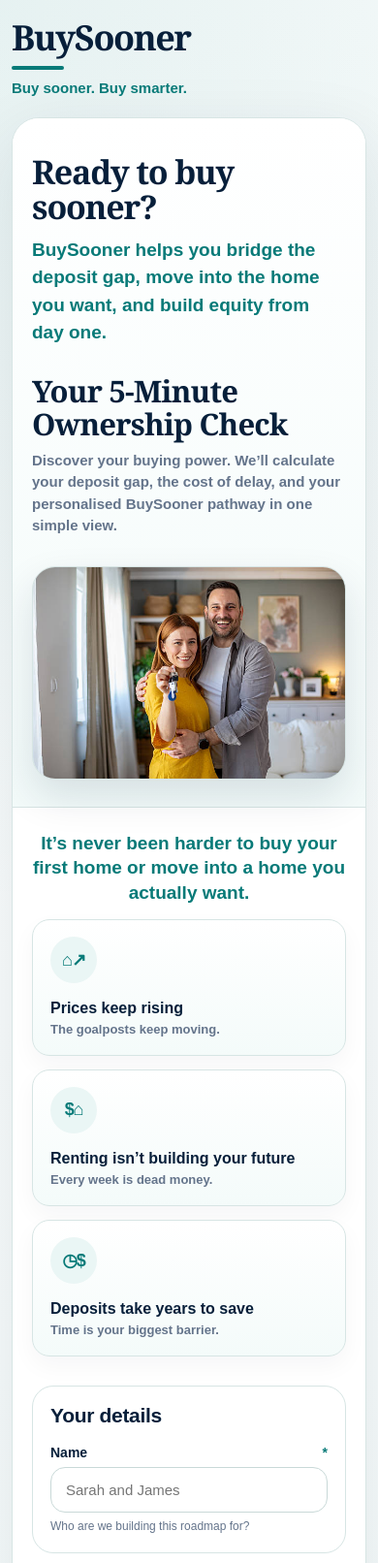
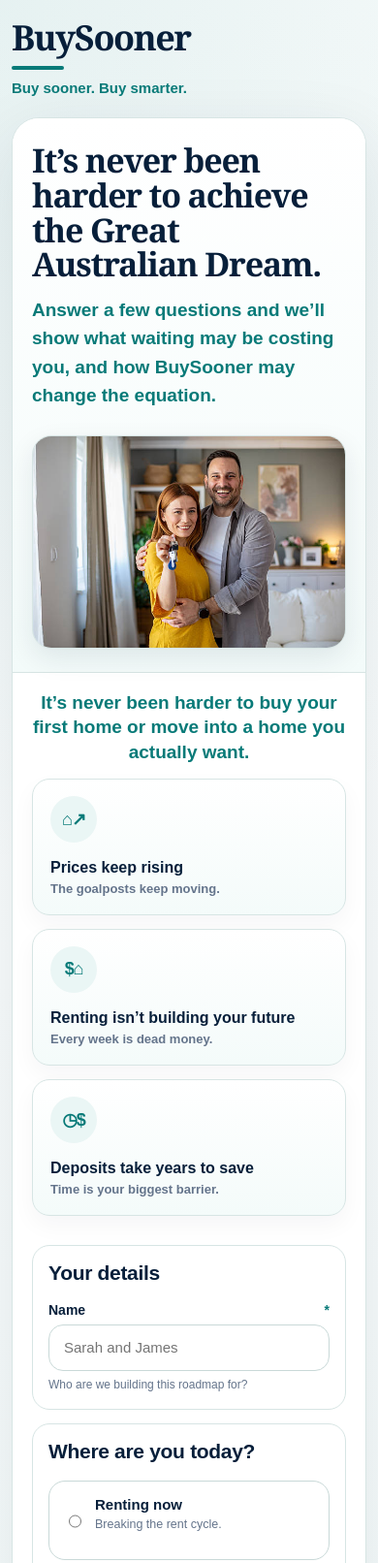
Before and after one commit to PaulBS-glitch/BS-prototype, a plain HTML site: page index.html in a window 390 px wide. Shown: the top 1612 px of the page at 97% size. Drawn offline with Linux system fonts and the light colour scheme.

Commit message:
Update page 1 hero copy and polish page 1 UX layout

```diff
--- a/index.html
+++ b/index.html
@@ -1076,6 +1076,33 @@
   }
 }
 
+
+    /* Page 1 UX/CX refinements */
+    #screen1 .hero { padding: 44px 44px 34px; }
+    #screen1 .hero-with-image { display: grid; grid-template-columns: minmax(0, 1.08fr) minmax(280px, 0.92fr); gap: 26px; align-items: stretch; }
+    #screen1 .hero-copy { display: grid; align-content: center; gap: 14px; }
+    #screen1 .hero h2 { margin-bottom: 0; max-width: 20ch; }
+    #screen1 .hero .promise { margin: 0; max-width: 58ch; line-height: 1.55; }
+    #screen1 .hero-image-panel { border-radius: 20px; overflow: hidden; border: 1px solid var(--border); box-shadow: 0 10px 28px rgba(7,31,58,0.09); min-height: 280px; }
+    #screen1 .hero-photo { width: 100%; height: 100%; object-fit: cover; display: block; }
+    #screen1 .fields { gap: 16px 20px; }
+    #screen1 input, #screen1 select { min-height: 48px; }
+    #screen1 .actions { margin-top: 34px; grid-template-columns: minmax(260px, auto) auto 1fr; }
+    #screen1 .primary, #screen1 .secondary { min-height: 52px; }
+
+    @media (max-width: 1024px) {
+      #screen1 .hero-with-image { grid-template-columns: 1fr; }
+      #screen1 .hero-image-panel { min-height: 220px; }
+      #screen1 .hero h2, #screen1 .hero .promise { max-width: 100%; }
+    }
+
+    @media (max-width: 560px) {
+      #screen1 .hero { padding: 26px 20px 24px; }
+      #screen1 .form-area { padding-top: 18px; }
+      #screen1 .section-card { border-radius: 18px; padding: 16px; }
+      #screen1 .radio-card { min-height: 72px; }
+      #screen1ActionBar { left: 0; right: 0; bottom: 10px; border-radius: 18px; }
+    }
 </style>
 </head>
 <body>
@@ -1086,7 +1113,7 @@
 <h1>BuySooner</h1><div class="brand-line"></div><p>Buy sooner. Buy smarter.</p>
 </div>
 <div class="card">
-<section class="hero hero-with-image"><div class="hero-copy"><h2>Ready to buy sooner?</h2><p class="promise">BuySooner helps you bridge the deposit gap, move into the home you want, and build equity from day one.</p><h3 class="check-title">Your 5-Minute Ownership Check</h3><p class="check-copy">Discover your buying power. We’ll calculate your deposit gap, the cost of delay, and your personalised BuySooner pathway in one simple view.</p></div><div class="hero-image-panel"><img alt="Couple holding keys to their new home" class="hero-photo" src="p1.jpg"/></div></section>
+<section class="hero hero-with-image"><div class="hero-copy"><h2>It’s never been harder to achieve the Great Australian Dream.</h2><p class="promise">Answer a few questions and we’ll show what waiting may be costing you, and how BuySooner may change the equation.</p></div><div class="hero-image-panel"><img alt="Couple holding keys to their new home" class="hero-photo" src="p1.jpg"/></div></section>
 <section class="form-area">
 <form id="scenarioForm" novalidate="">
 <p class="fact-title">It’s never been harder to buy your first home or move into a home you actually want.</p>
```
